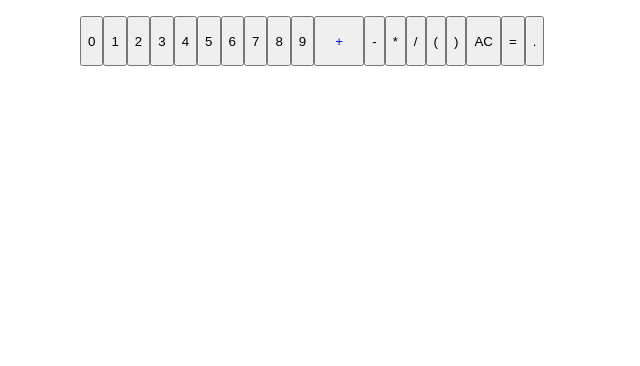
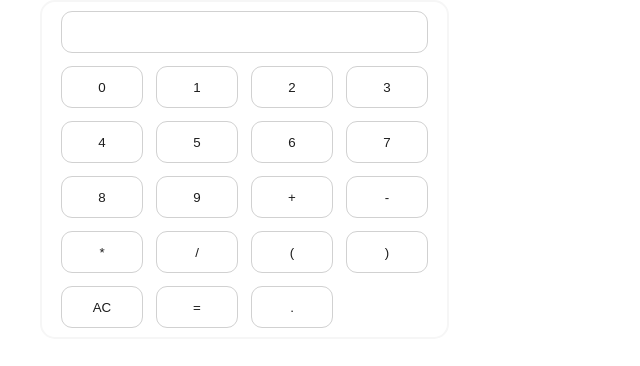
Before and after one commit to laaane16/calculator, a plain HTML site: page index.html in a window 1280 px wide. Shown: the whole page, without its empty margins (0-640 px from the left). Drawn offline with Linux system fonts and the light colour scheme.

Commit message:
add some styles

```diff
--- a/index.html
+++ b/index.html
@@ -5,6 +5,7 @@
     <meta name="viewport" content="width=device-width, initial-scale=1.0">
     <title>calculator</title>
     <script defer src="script.js"></script>
+    <link rel="stylesheet" href="reset.css">
     <link rel="stylesheet" href="style.css">
 </head>
 <body>
--- /dev/null
+++ b/reset.css
@@ -0,0 +1,58 @@
+*,
+*::before,
+*::after{
+  box-sizing: inherit;
+}
+
+html{
+  box-sizing: border-box;
+}
+
+html, body, div, span, applet, object, iframe,
+h1, h2, h3, h4, h5, h6, p, blockquote, pre,
+a, abbr, acronym, address, big, cite, code,
+del, dfn, em, img, ins, kbd, q, s, samp,
+small, strike, strong, sub, sup, tt, var,
+b, u, i, center,
+dl, dt, dd, ol, ul, li,
+fieldset, form, label, legend,
+table, caption, tbody, tfoot, thead, tr, th, td,
+article, aside, canvas, details, embed,
+figure, figcaption, footer, header, hgroup,
+menu, nav, output, ruby, section, summary,
+time, mark, audio, video {
+	margin: 0;
+	padding: 0;
+	border: 0;
+	font-size: 100%;
+	font: inherit;
+	vertical-align: baseline;
+}
+/* HTML5 display-role reset for older browsers */
+article, aside, details, figcaption, figure,
+footer, header, hgroup, menu, nav, section {
+	display: block;
+}
+body {
+	line-height: 1;
+}
+ol, ul {
+	list-style: none;
+}
+blockquote, q {
+	quotes: none;
+}
+blockquote:before, blockquote:after,
+q:before, q:after {
+	content: '';
+	content: none;
+}
+table {
+	border-collapse: collapse;
+	border-spacing: 0;
+}
+
+a{
+  color: inherit;
+  text-decoration: none;
+}
--- a/script.js
+++ b/script.js
@@ -34,7 +34,8 @@
 
         for (let i = 0; i < 10; i++){
 
-            let currentElement = createButton(`${i}`)
+            let currentElement = createButton(`${i}`);
+            currentElement.classList.add('calculator__interface-item');
             interfaceElements.push(currentElement);
         }
 
@@ -43,35 +44,35 @@
         interfaceElements.push(sumButton);
 
         let subtractButton = createButton('-');
-        sumButton.classList.add('calculator__interface-item');
+        subtractButton.classList.add('calculator__interface-item');
         interfaceElements.push(subtractButton);
 
         let multiplicButton = createButton('*');
-        sumButton.classList.add('calculator__interface-item');
+        multiplicButton.classList.add('calculator__interface-item');
         interfaceElements.push(multiplicButton);
 
         let divisionButton = createButton('/');
-        sumButton.classList.add('calculator__interface-item');
+        divisionButton.classList.add('calculator__interface-item');
         interfaceElements.push(divisionButton);
 
         let leftBracketButton = createButton('(');
-        sumButton.classList.add('calculator__interface-item');
+        leftBracketButton.classList.add('calculator__interface-item');
         interfaceElements.push(leftBracketButton);
 
         let rightBracketButton = createButton(')');
-        sumButton.classList.add('calculator__interface-item');
+        rightBracketButton.classList.add('calculator__interface-item');
         interfaceElements.push(rightBracketButton);
 
         let buttonAC = createButton('AC');
-        sumButton.classList.add('calculator__interface-item');
+        buttonAC.classList.add('calculator__interface-item');
         interfaceElements.push(buttonAC);
 
         let equalityButton = createButton('=');
-        sumButton.classList.add('calculator__interface-item');
+        equalityButton.classList.add('calculator__interface-item');
         interfaceElements.push(equalityButton);
 
         let dotButton = createButton('.');
-        sumButton.classList.add('calculator__interface-item');
+        dotButton.classList.add('calculator__interface-item');
         interfaceElements.push(dotButton);
 
         return  interfaceElements;
@@ -82,6 +83,13 @@
 
         let calculator = document.createElement('div');
         calculator.classList.add('calculator');
+
+        let input = createElement('input');
+        input.classList.add('calculator__interface-item');
+        input.classList.add('input')
+        input.id = 'input';
+
+        calculator.append(input)
 
         let calculatorInterface = createCalculatorInterface();
 
--- a/style.scss
+++ b/style.scss
@@ -4,16 +4,35 @@
 }
 
 .calculator{
-    width: 800px;
-    height: 1000px;
+    box-sizing: content-box;
+    width: 365px;
+    padding: 10px 20px;
+    border: 2px solid #f6f6f6;
+    border-radius: 15px;
+    // height: 1000px;
+    .input{
+        width: 100%;
+    }
 
     &__interface{
         display: flex;
-
+        flex-wrap: wrap;
         &-item{
-            color: blue;
-            width: 50px;
-            height: 50px;
+            padding: 0px;
+            background-color: white;
+            color: #f8f8f8;
+            border: 0;
+            outline: 1px solid #d1d1d1;
+            color: #1d1d1d;
+            border-radius: 10px;
+            width: 80px;
+            height: 40px;
+        }
+        &-item:not(:nth-child(4n)){
+            margin-right: 15px;
+        }
+        &-item:not(:nth-child(n + 16)){
+            margin-bottom: 15px;
         }
     }
 }
```
Also changed, not shown: style.css, 1 other file.
